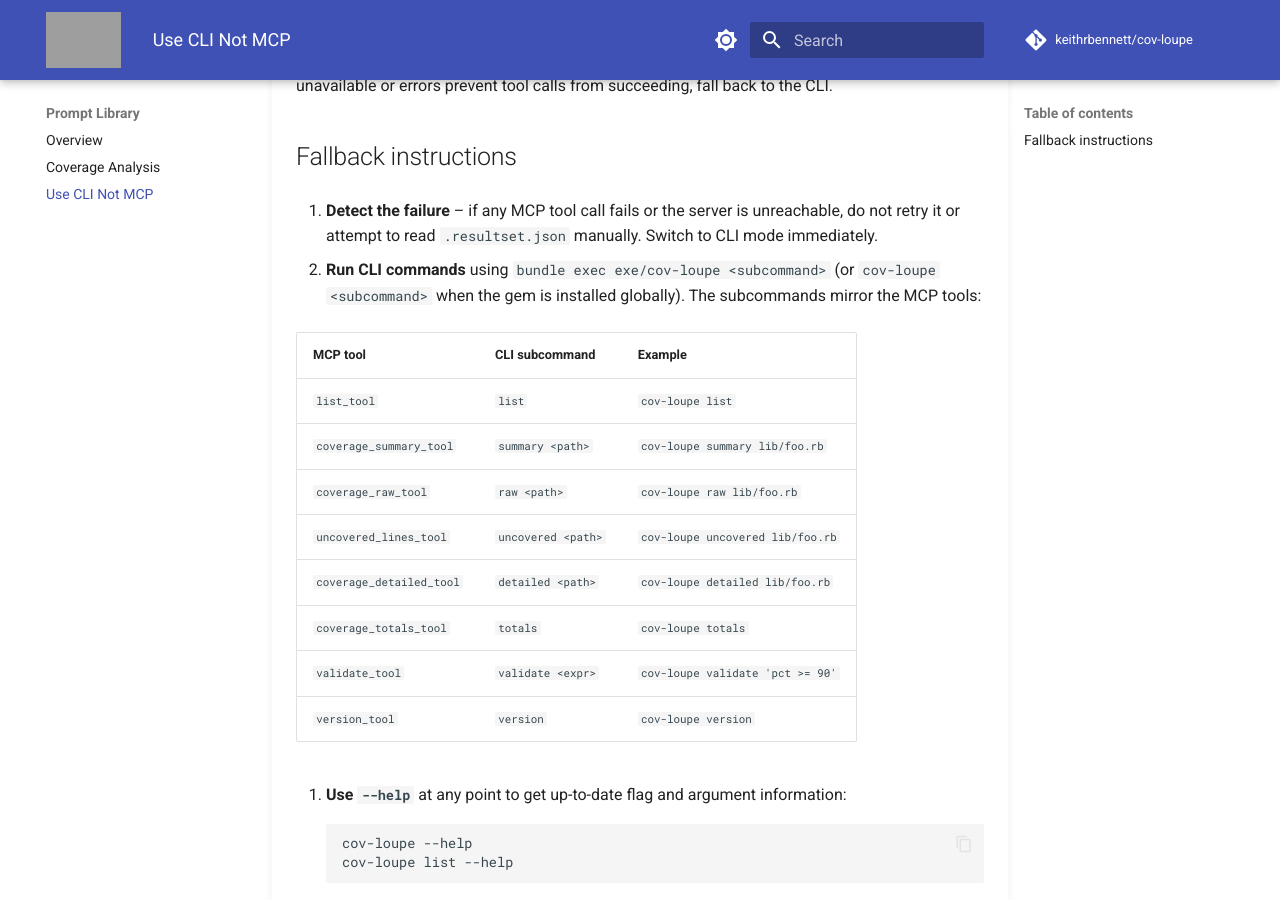
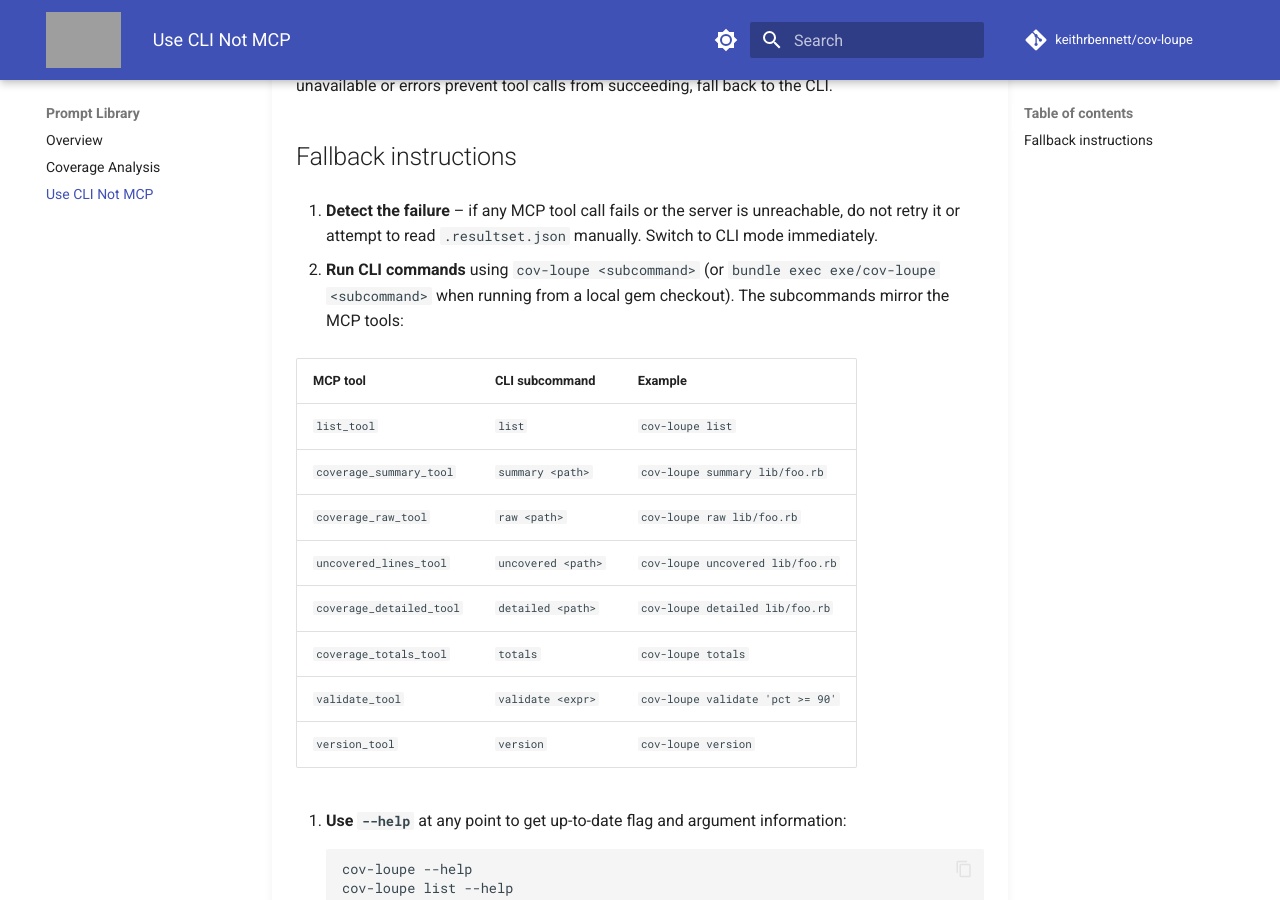
Before and after one commit to keithrbennett/simplecov-mcp, an MkDocs documentation site: the page built from docs/user/prompts/use-cli-not-mcp-prompt.md, in a window 1280 px wide and 900 px high, scrolled down 388 px. Built offline with MkDocs 1.6.1 and Material for MkDocs 9.7.7, drawn with Linux system fonts in a browser that asks for light colours; comment, search, counter and statistics services are not loaded; grey boxes are pictures that could not be loaded.

Commit message:
Fix bundle exec usage in user-facing docs
Installed-gem users should run `cov-loupe` directly, not via
`bundle exec`, which only works if the gem is in the project Gemfile.

- CLI_USAGE.md: drop `bundle exec` from the CI/CD validate example
- use-cli-not-mcp-prompt.md: lead with the installed-gem form; move
  `bundle exec exe/cov-loupe` to parenthetical dev-checkout note

```diff
--- a/docs/user/prompts/use-cli-not-mcp-prompt.md
+++ b/docs/user/prompts/use-cli-not-mcp-prompt.md
@@ -11,8 +11,8 @@ Ideally it is configured as an MCP server so you can call its tools directly. If
 1. **Detect the failure** – if any MCP tool call fails or the server is unreachable, do not
    retry it or attempt to read `.resultset.json` manually. Switch to CLI mode immediately.
 
-2. **Run CLI commands** using `bundle exec exe/cov-loupe <subcommand>` (or `cov-loupe
-   <subcommand>` when the gem is installed globally). The subcommands mirror the MCP tools:
+2. **Run CLI commands** using `cov-loupe <subcommand>` (or `bundle exec exe/cov-loupe
+   <subcommand>` when running from a local gem checkout). The subcommands mirror the MCP tools:
 
    | MCP tool | CLI subcommand | Example |
    |---|---|---|
```
Also changed, not shown: docs/user/CLI_USAGE.md (+1 -1 lines).
